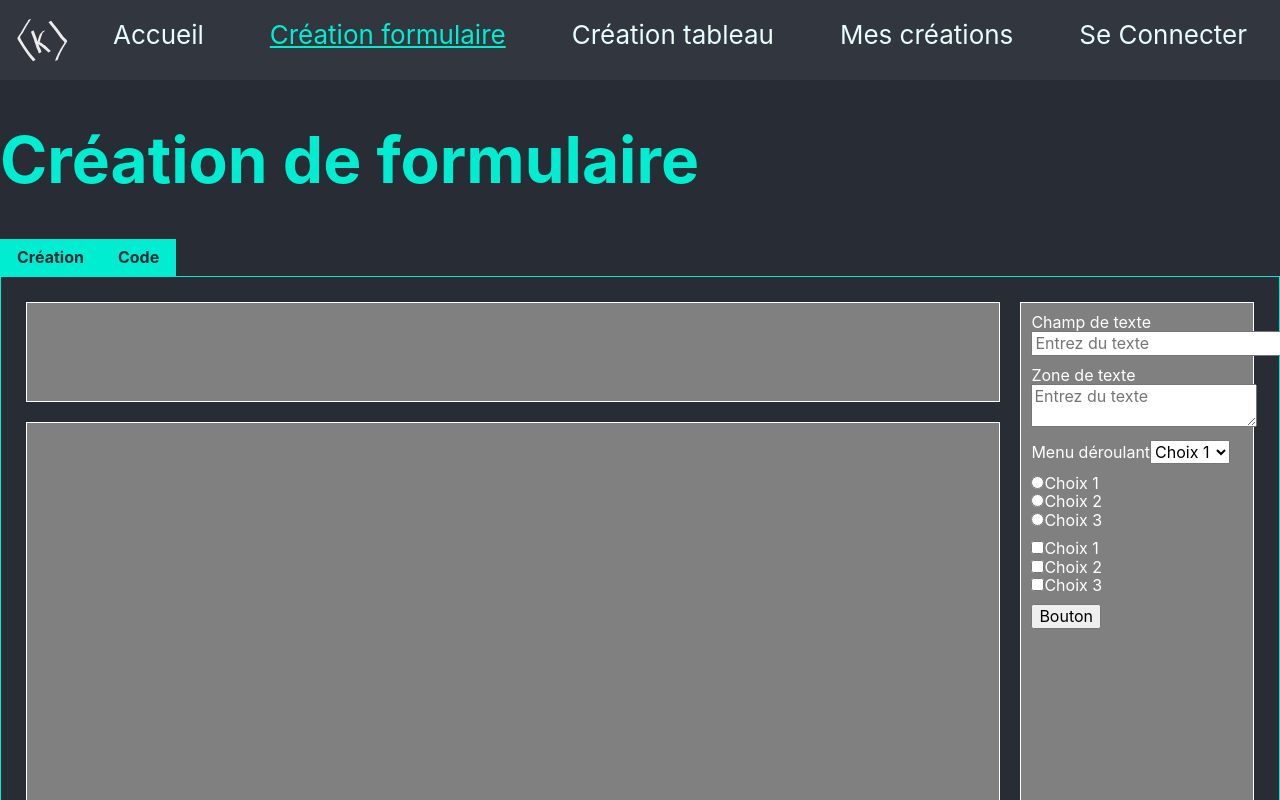
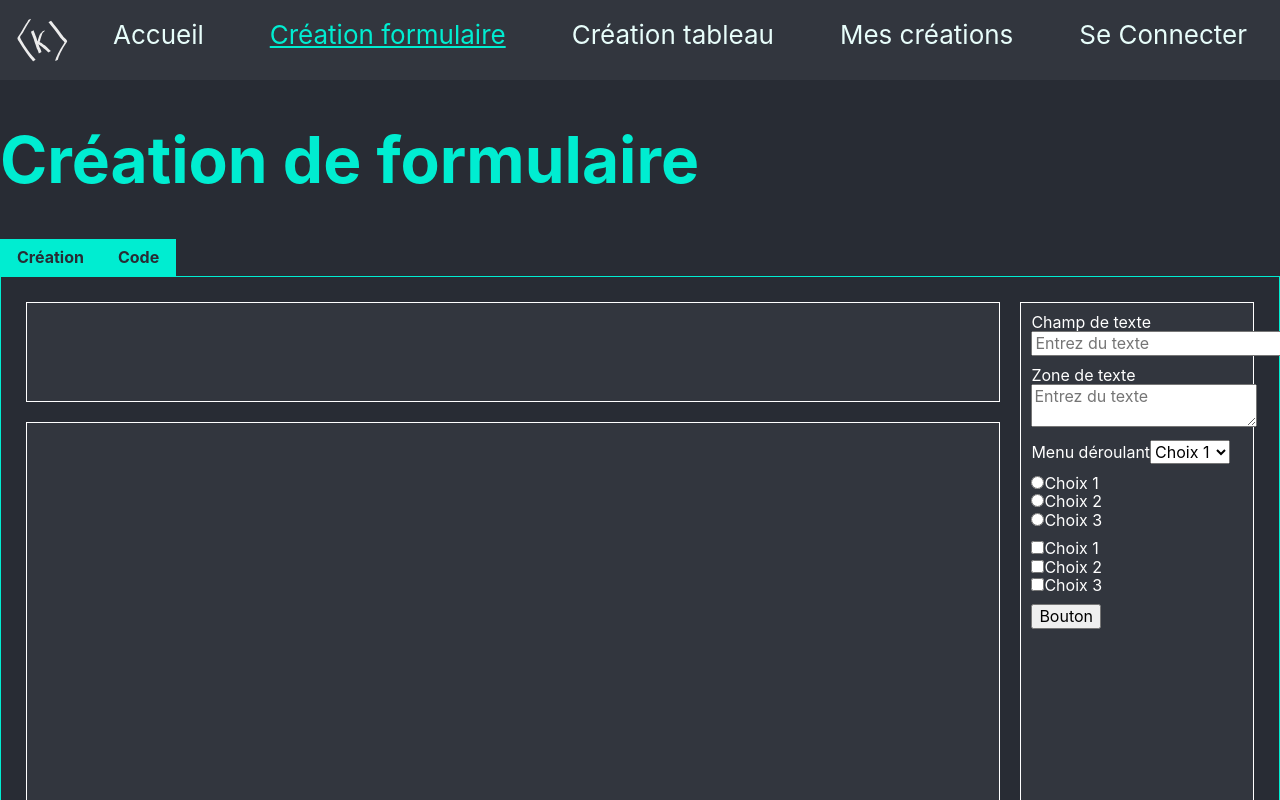
Before and after one commit to eriwyn/kashyyyk, a React (Create React App) app: page /formulaire in a window 1280 px wide. Shown: the top 800 px of the page. Built offline with nearby package versions, Linux system fonts and the light colour scheme.

Commit message:
modif couleur

```diff
--- a/src/css/Creation.scss
+++ b/src/css/Creation.scss
@@ -35,7 +35,7 @@
   border: solid 1px;
   display: inline-block;
   // margin: 20px;
-  background-color: grey;
+  background-color: $colorHeaderFooter;
   vertical-align: top;
   padding: 10px;
 }
```
